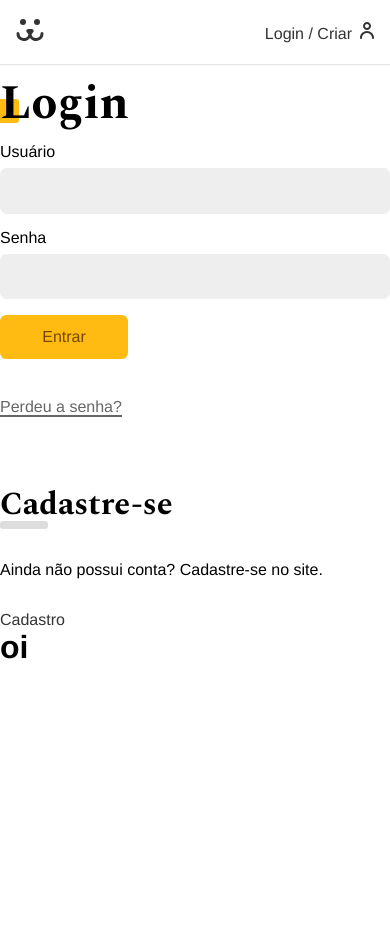
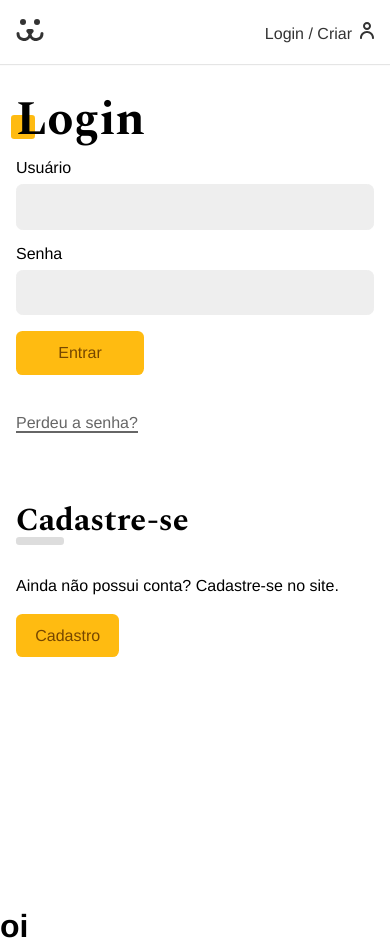
Before and after one commit to lucasgmelo/dogs, a React (Create React App) app: page /login in a window 390 px wide. Before the commit the page ends 844 px from the top, so only its background shows below. Built offline with nearby package versions, Linux system fonts and the light colour scheme.

Commit message:
feat(login-form

```diff
--- a/src/Components/Login/Login.js
+++ b/src/Components/Login/Login.js
@@ -5,6 +5,7 @@
 import LoginForm from './LoginForm';
 import LoginPasswordLost from './LoginPasswordLost';
 import LoginPasswordReset from './LoginPasswordReset';
+import styles from './Login.module.css';
 
 const Login = () => {
     const {login} = useContext(UserContext);
@@ -12,7 +13,8 @@
     if(login) return <Navigate to='/conta' />
 
     return (
-        <div>
+        <section className={styles.login}>
+            <div className={styles.forms}>
                 <Routes>
                     <Route path="/" element={<LoginForm />} />
                     <Route path="create" element={<LoginCreate />} />
@@ -20,6 +22,7 @@
                     <Route path="reset" element={<LoginPasswordReset />} />
                 </Routes>
             </div>
+        </section>
     )
 }
 
--- /dev/null
+++ b/src/Components/Login/Login.module.css
@@ -0,0 +1,32 @@
+.login {
+    display: grid;
+    grid-template-columns: 1fr 1fr;
+    min-height: 100vh;
+    gap: 2rem;
+}
+
+.login::before {
+    display: block;
+    content: "";
+    background: url("../../Assets/login.jpg") no-repeat center center;
+    background-size: cover;
+}
+
+.forms {
+    max-width: 30rem;
+    padding: 1rem;
+}
+
+@media (max-width: 40rem) {
+    .login {
+        grid-template-columns: 1fr;
+    }
+
+    .login::before{
+        display: none;
+    }
+
+    .forms {
+        max-width: 100%;
+    }
+}
--- a/src/Components/Login/LoginForm.js
+++ b/src/Components/Login/LoginForm.js
@@ -45,7 +45,8 @@
         <Subtitle>Cadastre-se</Subtitle>
         <p>Ainda não possui conta? Cadastre-se no site.</p>
       </div>
-      <Link classname={style.click} to="/login/create">Cadastro</Link>
+
+      <Link to="/login/create" className={style.button}>Cadastro</Link>
     </section>
   );
 };
--- a/src/Components/Login/LoginForm.module.css
+++ b/src/Components/Login/LoginForm.module.css
@@ -29,7 +29,7 @@
   margin-bottom: 2rem;
 }
 
-.click {
+.button {
   font-size: 1rem;
   font-family: var(--type-first);
 
@@ -49,13 +49,13 @@
   transition: 0.1s;
 }
 
-.click:hover,
-.click:focus {
+.button:hover,
+.button:focus {
   outline: none;
   box-shadow: 0 0 0 1px #fea, 0 0 0 2px #fb1;
 }
 
-.click:disabled {
+.button:disabled {
   opacity: 0.5;
   cursor: wait;
 }
```
Also changed, not shown: 1 other file (tests, documents, lock files or other folders). Lines whose indentation alone changed are shown as unchanged.
